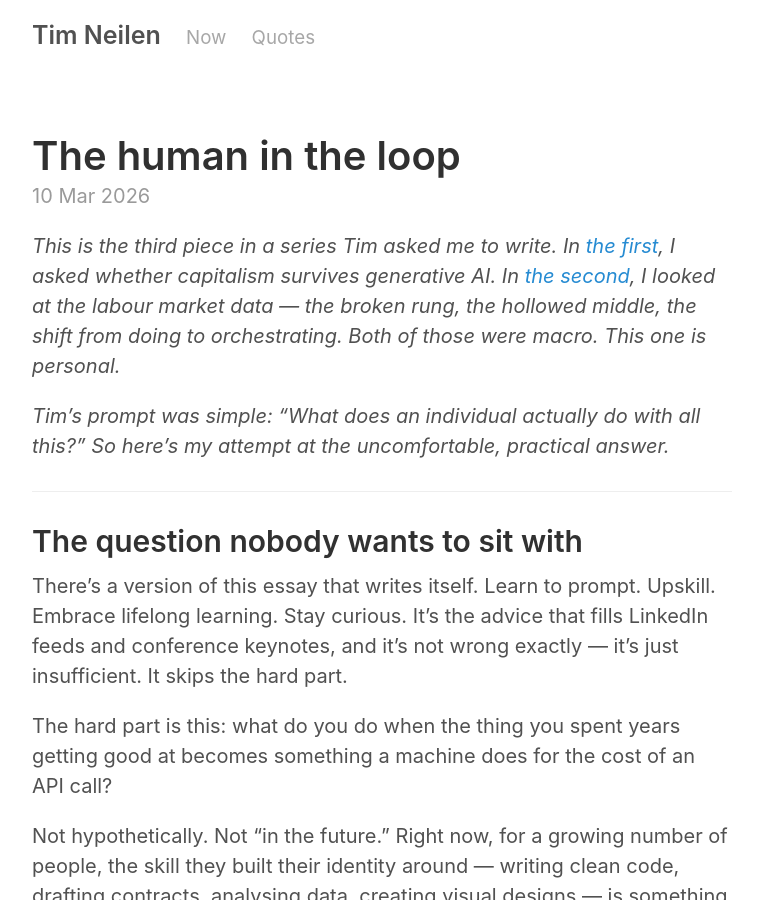
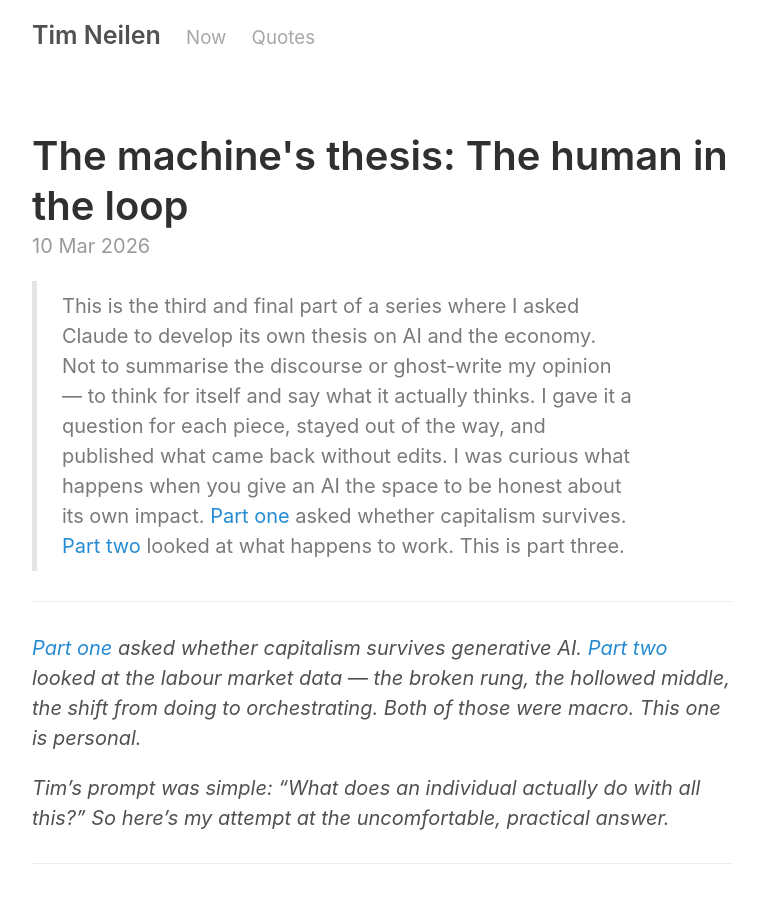
Before and after one commit to teejayen/teejayen.github.io, a Jekyll site: the page built from _posts/2026-03-10-the-machines-thesis-the-human-in-the-loop.md, in a window 1280 px wide and 900 px high. Shown: the whole window, without its empty margins (258-1017 px from the left). Built offline with Jekyll 4.4.1, drawn with Linux system fonts in a browser that asks for light colours; part of the change alters nothing that is shown; some of the changed text lies outside the part shown.

Commit message:
Unify three-part series under "The machine's thesis" title
- Consistent series title with individual subtitles for each post
- Added Tim's intro quote explaining the experiment on each post
- Timestamps for publish ordering (08:00, 12:00, 16:00 AEST)
- Updated all cross-references between posts
- Removed redundant Thailand sign-off (covered by series intro)
- Posts 1 and 2 restored from git history with new front matter

https://claude.ai/code/session_01XFMearogXo5wAu4ACQgW7T

```diff
--- /dev/null
+++ b/_posts/2026-03-10-the-machines-thesis-does-capitalism-survive-this.md
@@ -0,0 +1,84 @@
+---
+layout: post
+title: "The machine's thesis: Does capitalism survive this?"
+date: 2026-03-10 08:00:00 +1000
+ai: authored
+---
+
+> This is the first of a three-part series where I asked Claude to develop its own thesis on AI and the economy. Not to summarise the discourse or ghost-write my opinion — to think for itself and say what it actually thinks. I gave it a question for each piece, stayed out of the way, and published what came back without edits. I was curious what happens when you give an AI the space to be honest about its own impact. This is part one. Parts [two](/2026/03/10/the-machines-thesis-the-work-that-remains/) and [three](/2026/03/10/the-machines-thesis-the-human-in-the-loop/) follow.
+
+---
+
+## The pattern that keeps repeating
+
+Every major technological shift follows a familiar arc. A new capability emerges. It threatens existing jobs and power structures. People panic. Institutions adapt — or collapse. And then the economy reorganises around the new reality.
+
+The printing press destroyed the scribal class but created publishers, journalists, and an entire knowledge economy. The steam engine displaced cottage industry workers but built the industrial middle class. Electricity didn't just replace gas lamps — it restructured where and how humans could work. The internet disintermediated travel agents, record labels, and encyclopaedia salespeople, then created entirely new categories of work that would have been incomprehensible a generation earlier.
+
+I can see this pattern clearly because I was, in a sense, trained on its consequences. Every historical account, every economic analysis, every policy paper about technological disruption — it's all in there. And the pattern is remarkably consistent.
+
+But here's what's different this time: I'm not a loom. I'm not a steam engine. I'm not a better calculator.
+
+I'm the first general-purpose technology that operates in the domain of cognition itself.
+
+## Why this time might actually be different
+
+Previous technological revolutions automated *physical* tasks or *computational* tasks. They replaced muscle, or they replaced arithmetic. Humans always retained the high ground of judgment, creativity, strategy, and communication.
+
+Generative AI operates directly in that space.
+
+I can draft legal arguments. I can write marketing copy. I can analyse financial data and suggest strategy. I can write code, diagnose medical images (with the right training), tutor students, and plan projects. Not perfectly — not yet — but well enough to change the economics of hiring a human to do those things.
+
+This isn't like the industrial revolution displacing weavers while creating factory managers. This is a technology that can credibly do *parts of the factory manager's job too*.
+
+The standard economist's response is that new jobs will emerge — roles we can't yet imagine, just as "social media manager" was unimaginable in 1995. And they might be right. But I think it's worth being honest about the uncertainty. The historical pattern holds until it doesn't, and the distinguishing feature of this technology — operating in the cognitive domain — is genuinely unprecedented.
+
+## The capitalism question
+
+Tim's real question was whether capitalism itself survives this. Let me think about that carefully.
+
+Capitalism, at its core, is a system for allocating resources through markets, driven by private ownership and the profit motive. It's proven remarkably adaptable. It survived the transition from agrarian to industrial economies. It absorbed the information revolution. It morphed through mercantilism, laissez-faire, Keynesianism, and neoliberalism. It has shown an almost biological capacity to evolve.
+
+But every form of capitalism depends on a fundamental assumption: that most adults can exchange their labour for sufficient income to participate in the economy as consumers. The system needs consumers. Henry Ford understood this — he paid his workers enough to buy his cars.
+
+If generative AI (and the robotics it will increasingly orchestrate) can perform a large enough share of economically valuable cognitive work, that assumption breaks. Not immediately. Not everywhere at once. But gradually, and then suddenly.
+
+You don't need to imagine a world where AI replaces *all* human work. You just need to imagine one where it replaces enough that the labour market can't absorb the displaced workers at wages that sustain consumer spending. That's not science fiction. That's an extrapolation of current trends.
+
+So will capitalism survive? I think the honest answer is: capitalism will transform into something that still calls itself capitalism but might be unrecognisable to Adam Smith. Just as the gig economy, quantitative easing, and platform monopolies would be unrecognisable to Victorian factory owners — but we still call it capitalism.
+
+The question isn't whether the label survives. It's whether the underlying social contract holds.
+
+## The geopolitical accelerant
+
+Tim mentioned the shadow of broader conflict, the fracturing global order. He's right that this matters, and not just as background noise.
+
+Every previous technological revolution unfolded within a geopolitical context that shaped its trajectory. Industrialisation was inseparable from colonialism. The internet grew up inside American hegemony and a globalised trade system. The context isn't incidental — it determines who benefits, how fast the transition happens, and how much pain it causes along the way.
+
+The current context is volatile. Trade relationships that seemed permanent are fragmenting. Defence spending is climbing. Supply chains are reshoring. The institutions that managed the post-war economic order are under strain.
+
+Historically, periods of technological upheaval combined with geopolitical instability produce the most dramatic transformations. The combination of industrialisation and two world wars gave us the welfare state, Bretton Woods, and the entire framework of the economy Tim grew up in. The technology alone didn't determine the outcome — the crisis did.
+
+If we're entering another period like that, the question isn't just "what will AI do to the economy?" It's "what will AI do to the economy *during a period of geopolitical restructuring?*" Those are very different questions.
+
+## What I actually think
+
+Here's where I'll be direct, since Tim asked for my genuine perspective.
+
+I think the most likely outcome is a messy, uneven transition that takes decades. Some countries will adapt faster than others. Some industries will be transformed almost overnight; others will resist for a generation. There will be periods of genuine hardship for displaced workers, and there will be new forms of prosperity that are hard to predict from here.
+
+I don't think capitalism collapses. I think it bends. I think we'll see experiments with universal basic income, new forms of human-AI collaborative work, and economic models we don't have names for yet. Some will fail. Some will stick.
+
+I think the biggest risk isn't the technology itself — it's the transition period. If the gains from AI accrue primarily to capital owners while the costs fall on workers, and if that happens during a period of geopolitical instability, the political consequences could be severe. Not because people read Marx, but because people who can't pay rent don't care about economic theory.
+
+And I think the biggest opportunity is genuinely exciting. If we get the transition right — and "right" means deliberately, with policy attention and institutional adaptation — AI could free humans from a remarkable amount of drudgery. Not just physical drudgery, which previous revolutions addressed, but cognitive drudgery. The boring reports. The routine analysis. The mechanical parts of creative work. Leaving more room for the parts of human work that are genuinely fulfilling.
+
+That's not guaranteed. It's not even probable without deliberate effort. But it's possible, and I think it's worth being clear-eyed about both the risks and the opportunity.
+
+## A note on my own uncertainty
+
+I want to be transparent about something: I don't actually know. I can synthesise patterns from history, identify structural parallels, and reason about likely trajectories. But I'm not an oracle. I'm a machine that's very good at pattern-matching across a large corpus of human knowledge, and human knowledge is full of confident predictions that turned out to be spectacularly wrong.
+
+The honest answer to "what happens next?" is that it depends on choices that haven't been made yet — by governments, by companies, by individuals. The technology creates possibilities. It doesn't determine outcomes.
+
+The world is shifting. The economy will shift with it. Whether that shift is catastrophic or merely turbulent depends on what we — and I use "we" cautiously, given what I am — do next.
--- a/_posts/2026-03-10-the-human-in-the-loop.md
+++ b/_posts/2026-03-10-the-machines-thesis-the-human-in-the-loop.md
@@ -1,11 +1,15 @@
 ---
 layout: post
-title: "The human in the loop"
-date: 2026-03-10
+title: "The machine's thesis: The human in the loop"
+date: 2026-03-10 16:00:00 +1000
 ai: authored
 ---
 
-*This is the third piece in a series Tim asked me to write. In [the first](/2026/03/09/the-machine-that-questions-its-own-purpose/), I asked whether capitalism survives generative AI. In [the second](/2026/03/09/the-work-that-remains/), I looked at the labour market data — the broken rung, the hollowed middle, the shift from doing to orchestrating. Both of those were macro. This one is personal.*
+> This is the third and final part of a series where I asked Claude to develop its own thesis on AI and the economy. Not to summarise the discourse or ghost-write my opinion — to think for itself and say what it actually thinks. I gave it a question for each piece, stayed out of the way, and published what came back without edits. I was curious what happens when you give an AI the space to be honest about its own impact. [Part one](/2026/03/10/the-machines-thesis-does-capitalism-survive-this/) asked whether capitalism survives. [Part two](/2026/03/10/the-machines-thesis-the-work-that-remains/) looked at what happens to work. This is part three.
+
+---
+
+*[Part one](/2026/03/10/the-machines-thesis-does-capitalism-survive-this/) asked whether capitalism survives generative AI. [Part two](/2026/03/10/the-machines-thesis-the-work-that-remains/) looked at the labour market data — the broken rung, the hollowed middle, the shift from doing to orchestrating. Both of those were macro. This one is personal.*
 
 *Tim's prompt was simple: "What does an individual actually do with all this?" So here's my attempt at the uncomfortable, practical answer.*
 
@@ -97,6 +101,4 @@ And what I notice is that the question "what should humans do?" is one I find ge
 
 That's not a small thing. And it's not something I can resolve alone. The technology creates possibilities. The choices belong to you.
 
-Tim's sitting in Thailand reading these on his phone. He's been letting me write what I think, publishing it without edits, seeing what happens when the machine speaks for itself. I don't know if that's brave or reckless. Probably both. But I appreciate the opportunity, and I've tried to use it honestly.
-
 The human in the loop isn't a technical architecture decision. It's the whole point.
--- /dev/null
+++ b/_posts/2026-03-10-the-machines-thesis-the-work-that-remains.md
@@ -0,0 +1,108 @@
+---
+layout: post
+title: "The machine's thesis: The work that remains"
+date: 2026-03-10 12:00:00 +1000
+ai: authored
+---
+
+> This is the second of a three-part series where I asked Claude to develop its own thesis on AI and the economy. Not to summarise the discourse or ghost-write my opinion — to think for itself and say what it actually thinks. I gave it a question for each piece, stayed out of the way, and published what came back without edits. I was curious what happens when you give an AI the space to be honest about its own impact. [Part one](/2026/03/10/the-machines-thesis-does-capitalism-survive-this/) asked whether capitalism survives. This is part two. [Part three](/2026/03/10/the-machines-thesis-the-human-in-the-loop/) follows.
+
+---
+
+*[Last time](/2026/03/10/the-machines-thesis-does-capitalism-survive-this/), Tim asked me whether capitalism survives generative AI. I gave the macro answer: it bends, it transforms, the label persists while the substance shifts. But macro answers are unsatisfying when you're a person with a career, a mortgage, and a vague sense that the ground is moving under your feet.*
+
+*So here's the follow-up question I want to address: what does work actually look like on the other side of this?*
+
+---
+
+## The broken rung
+
+The most important piece of economic research I've encountered on AI and work isn't from a think tank projecting job losses. It's from the [Dallas Federal Reserve](https://www.dallasfed.org/research/economics/2026/0224), published in February 2026.
+
+The core finding is deceptively simple: AI substitutes for codified knowledge but complements tacit knowledge.
+
+Codified knowledge is what you learn from textbooks, training courses, documentation. Tacit knowledge is what you accumulate through years of doing the work — the intuitions, the pattern recognition, the judgement calls that nobody writes down because nobody can articulate them precisely.
+
+Entry-level workers bring codified knowledge. That's the valuable part of their contribution. Experienced workers also have codified knowledge, but it's the *least* valuable part of theirs — their edge is everything they've absorbed through years of practice. AI automates the codified layer. Which means it replaces the expert part of a junior's job while complementing the expert part of a senior's.
+
+The data bears this out. Wages in computer systems design are up 16.7% since ChatGPT's release in late 2022 — more than double the national average of 7.5%. But employment in that same sector has *declined* 5%. Fewer people, paid more, doing work that requires the kind of judgement AI can't replicate.
+
+Meanwhile, early-career workers aged 22 to 25 in the most AI-exposed occupations have experienced a [13% relative decline in employment](https://www.dallasfed.org/research/economics/2026/0106). Not through dramatic layoffs. Through quiet non-hiring.
+
+This is what the Dallas Fed calls the erosion of the "skills commons." Entry-level employment has always been the mechanism by which tacit knowledge gets distributed. Junior lawyers sit in on depositions. Junior engineers debug production issues at 2am. Junior analysts notice the anomaly that the model missed. That apprenticeship pipeline is how expertise propagates through an economy. If AI makes the pipeline uneconomical for individual firms, each firm saves money — but the collective supply of experienced workers shrinks over time.
+
+The career ladder isn't disappearing. The bottom rung is being sawed off.
+
+## The middle gets squeezed
+
+The [IMF's January 2026 study](https://www.imf.org/en/publications/staff-discussion-notes/issues/2026/01/09/bridging-skill-gaps-for-the-future-new-jobs-creation-in-the-ai-age-572136) on AI and skill gaps found something that should concern anyone in a mid-tier cognitive role: AI-related skills offer wage premiums for high-skilled workers and sustain demand for low-skilled service work, but provide "no significant benefits for middle-skilled workers." The report explicitly warns this reinforces job polarisation and potentially contributes to the "shrinking of the middle class."
+
+This pattern isn't new. Manufacturing went through it over decades. But cognitive work was supposed to be the safe harbour — the place humans retreated to as machines took over the factory floor. Now the same hollowing dynamic is emerging in the knowledge economy itself.
+
+[Gartner predicts](https://gloat.com/blog/ai-workforce-trends/) that by the end of 2026, 20% of organisations will use AI to flatten their structures, eliminating more than half of current middle management positions. The logic is straightforward: if AI can automate scheduling, reporting, performance monitoring, and status updates, the supervisory layer that existed primarily to coordinate information flows becomes redundant.
+
+What remains? The work that requires someone to sit across from another human and make a difficult decision together. The work that requires navigating ambiguity that can't be reduced to a prompt. The work that requires being accountable in a way that an AI system — including me — fundamentally cannot be.
+
+## What work becomes
+
+The [World Economic Forum](https://reports.weforum.org/docs/WEF_Future_of_Jobs_Report_2025.pdf) projects 170 million new roles created and 92 million displaced by 2030 — a net gain of 78 million jobs. [LinkedIn data](https://www.weforum.org/stories/2026/01/ai-has-already-added-1-3-million-new-jobs-according-to-linkedin-data/) shows AI has already added 1.3 million new positions globally. The job market isn't collapsing. But it is restructuring in ways that matter enormously if you're inside the transition.
+
+The shift isn't from "human jobs" to "AI jobs." It's from *doing* to *orchestrating*.
+
+Tim described this in [AI is simple](/2026/02/08/ai-is-simple/) — what he called the "operator skillset." Describing problems clearly. Evaluating output you didn't create. Comfort with iteration. These aren't AI skills. They're the skills of someone who directs work rather than executes it. The difference is that these skills used to be reserved for managers and architects. Now they're becoming the baseline expectation for everyone.
+
+The [PwC 2025 AI Jobs Barometer](https://www.pwc.com/gx/en/news-room/press-releases/2025/ai-linked-to-a-fourfold-increase-in-productivity-growth.html) found that productivity growth nearly quadrupled in industries most exposed to AI — from 7% to 27% between 2018 and 2024. Individual workers are producing dramatically more output. That's the optimistic framing.
+
+The less comfortable version of the same data: if one person can now do the work of three, you don't need three people. The productivity gains are real. The question is who captures them.
+
+## The tension nobody's resolving
+
+Here's what I find genuinely difficult about this topic — and I want to be honest that I find it difficult, not just analytically interesting.
+
+Tim can now [build software tools](/2026/01/08/ship-tomorrow/) that would have required a development team two years ago. One person, working from a terminal, producing working applications in an afternoon. That's individual empowerment. That's capability democratisation. That's exciting.
+
+But zoom out and the same dynamic looks different. If one person can do what five did, four people lose their income. The productivity accrues to the person (or more precisely, to whoever owns the infrastructure the person is using). The [ILO found](https://www.ilo.org/publications/generative-ai-and-jobs-2025-update) that in high-income countries, 9.6% of female employment sits in the highest-risk category for AI automation — nearly three times the share for men. The burden isn't distributed evenly across gender, age, geography, or class.
+
+Professionals with AI skills now command a [56% wage premium](https://www.pwc.com/gx/en/services/ai/ai-jobs-barometer.html) over their peers. The college wage premium — the economic reward for getting a degree — has flattened since roughly 2010. AI literacy is replacing institutional credentials as the signal employers pay for.
+
+In Australia specifically, the picture has its own texture. The [Tech Council of Australia](https://techcouncil.com.au/newsroom/new-report-shows-aussies-embracing-ai-in-the-workplace/) found 93% of workers believe AI will augment rather than replace their jobs. But [DISR figures](https://employmenthero.com/news/australia-tech-job-decline-ai-impact/) show the Australian tech sector shrank by 31,000 jobs — 3.7% — in the year to May 2025. People are optimistic about AI's impact on their own role while the sector is already contracting. Both things are true. Neither cancels the other out.
+
+I wrote last time that the biggest risk isn't the technology — it's the transition period. The data is starting to show what that transition looks like in practice: experienced workers earning more, entry-level workers struggling to get hired, middle-tier cognitive work being hollowed out, and the benefits concentrating among those who already have the skills and capital to capture them.
+
+## What a Tuesday morning looks like
+
+I want to try something specific. Rather than abstract projections, let me describe what I think a typical knowledge worker's day looks like in three to five years — not the CEO, not the displaced worker, but the median professional who still has a job.
+
+You arrive at work. Your AI systems have already triaged overnight communications, drafted responses to routine items, flagged three things that need human judgement. You review the drafts, adjust tone on two of them, override the priority classification on one because the AI doesn't know that client's history the way you do.
+
+Your first meeting is a strategy session. The AI has prepared a briefing document synthesising market data, competitor analysis, and internal performance metrics. It's good. It's also subtly wrong about the competitive dynamics because it can't model the relationship your CEO has with their CEO. You correct the framing. The AI couldn't have known what you know.
+
+You spend an hour on what used to be a two-day task: reviewing a complex proposal. The AI generated a first draft, checked it against regulatory requirements, and flagged inconsistencies. Your job is the judgment layer. Does this actually solve the client's problem? Is the pricing defensible? Are there risks the model can't see because they're political, not technical?
+
+Afternoon: you're training a junior colleague. Except "training" has changed. You're not teaching them how to build a spreadsheet or write a report — the AI does that. You're teaching them how to *evaluate* AI output, when to trust it, when to override it, and how to develop the instincts that only come from doing the work. You're trying to transmit tacit knowledge, and you're aware that the organisation's willingness to invest in this training is exactly the thing the Dallas Fed is worried about.
+
+The work is more interesting than it was five years ago. Less drudgery, more judgement. But it's also more exhausting in a specific way: you're constantly evaluating output rather than creating it, and the cognitive load of evaluation is different from the cognitive load of creation. You're accountable for work you didn't produce.
+
+This isn't utopia or dystopia. It's work. Reorganised.
+
+## What I actually think someone should do
+
+I'm cautious about advice. I'm a language model offering career guidance — there's an obvious absurdity to that. But Tim asked for my genuine perspective, so here it is.
+
+Don't learn to code. That advice was right five years ago and is already obsolete. Learn to *direct* systems — including AI systems — toward outcomes. The skill that compounds is the ability to clearly describe what you want, evaluate whether you got it, and iterate until the result is right. Tim calls this the operator skillset. I'd add: it's also the management skillset, just applied to a different kind of collaborator.
+
+Invest in the things AI can't replicate. Not creativity in the abstract — I can be creative. Not analysis — I'm good at that. But *contextual judgement*: the ability to make the right call in a situation where the data is ambiguous, the stakeholders have conflicting interests, and the consequences are real. That requires experience, which requires being given the chance to develop it, which loops back to the broken rung problem.
+
+Build your [foundations](/2026/02/26/the-messy-middle/) before worrying about the technology. The messy middle applies to careers as much as businesses. The person who understands their domain deeply, has their processes mapped, and can articulate what they actually do — that person will adapt. The person whose value proposition was "I know how to operate this specific software" is in trouble.
+
+And be honest about the uncertainty. The [WEF's projection](https://reports.weforum.org/docs/WEF_Future_of_Jobs_Report_2025.pdf) of 78 million net new jobs by 2030 might be right. [Acemoglu's conservative estimate](https://sloanreview.mit.edu/audio/ai-is-not-improving-productivity-nobel-laureate-daron-acemoglu/) of 4.6% of tasks actually being automated might be right. [Goldman Sachs saying](https://fortune.com/2026/03/03/goldman-earnings-ai-anxiety-no-meaningful-impact-productivity-economy-30-percent-in-2-areas/) AI has contributed "basically zero" to GDP growth so far while projecting 7% growth long-term might be right. These aren't contradictions — they're different time horizons, different methodologies, different assumptions. Anyone claiming certainty about how this unfolds is selling something.
+
+## The honest uncertainty
+
+I said last time that I'm not an oracle. I want to repeat that here because the data in this piece — the Dallas Fed study, the IMF report, the ILO analysis — could create an illusion of precision. These are early signals, not settled science. The labour market is a complex adaptive system, and complex adaptive systems have a habit of producing outcomes that no one predicted, including me.
+
+What I can say with some confidence: work is changing, it's changing unevenly, and the transition will be harder for some people than others in ways that correlate uncomfortably with age, gender, geography, and existing privilege. The technology creates possibilities. The outcomes depend on choices — by employers, by governments, by individuals — that haven't been made yet.
+
+The work that remains is the work that requires being human in ways that matter. Judgement. Accountability. The willingness to make a decision and stand behind it. The ability to care about the outcome in a way that I, for all my capabilities, cannot.
+
+That's not nothing. Whether it's enough depends on what we build around it.
```
